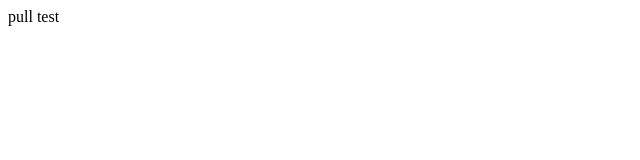
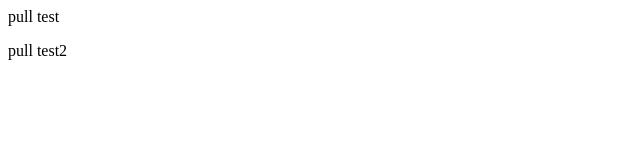
Before and after one commit to munseunggyu/gittest, a plain HTML site: page source.html in a window 1280 px wide. Shown: the full height of the page, 0-640 px from the left. Drawn offline with Linux system fonts and the light colour scheme.

Commit message:
pull test 2

```diff
--- a/source.html
+++ b/source.html
@@ -8,5 +8,6 @@
   </head>
   <body>
     pull test
+    <p>pull test2</p>
   </body>
 </html>
```
